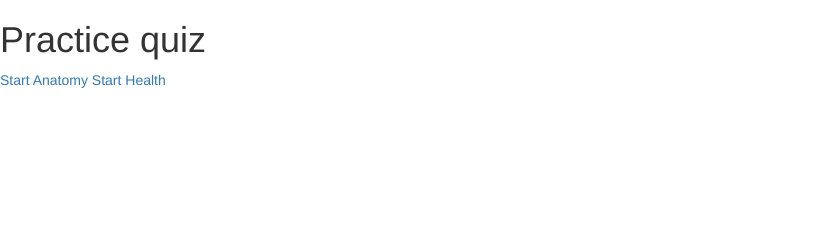
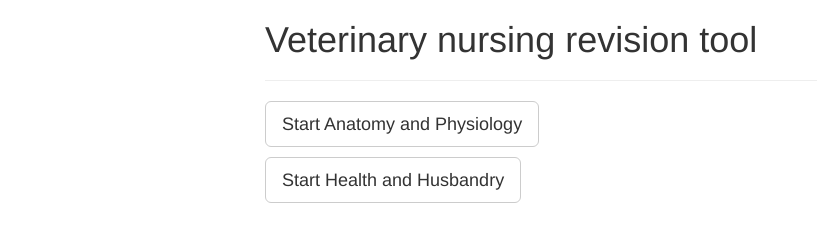
Before and after one commit to abbott567/question-generator, a website: page views/index.html in a window 1280 px wide. Shown: the whole page, without its empty margins (0-817 px from the left). Drawn offline with nearby package versions, Linux system fonts and the light colour scheme; files that its build step writes are made by us from their sources.

Commit message:
Cleaned up index page

```diff
--- a/views/index.html
+++ b/views/index.html
@@ -1,8 +1,25 @@
 {% extends "layout.html" %}
 
 {% block body %}
-  <h1>Practice quiz</h1>
+<div class="container">
+  <div class="row">
+    <div class="col-md-8 col-md-offset-2">
+      <h1>Veterinary nursing revision tool</h1>
 
-  <a href="/anatomy/">Start Anatomy</a>
-  <a href="/health/">Start Health</a>
+      <hr />
+
+      <p>
+        <a class="btn btn-lg btn-default" href="/anatomy/">
+          Start Anatomy and Physiology
+        </a>
+      </p>
+
+      <p>
+        <a class="btn btn-lg btn-default" href="/health/">
+          Start Health and Husbandry
+        </a>
+      </p>
+    </div>
+  </div>
+</div>
 {% endblock %}
```
